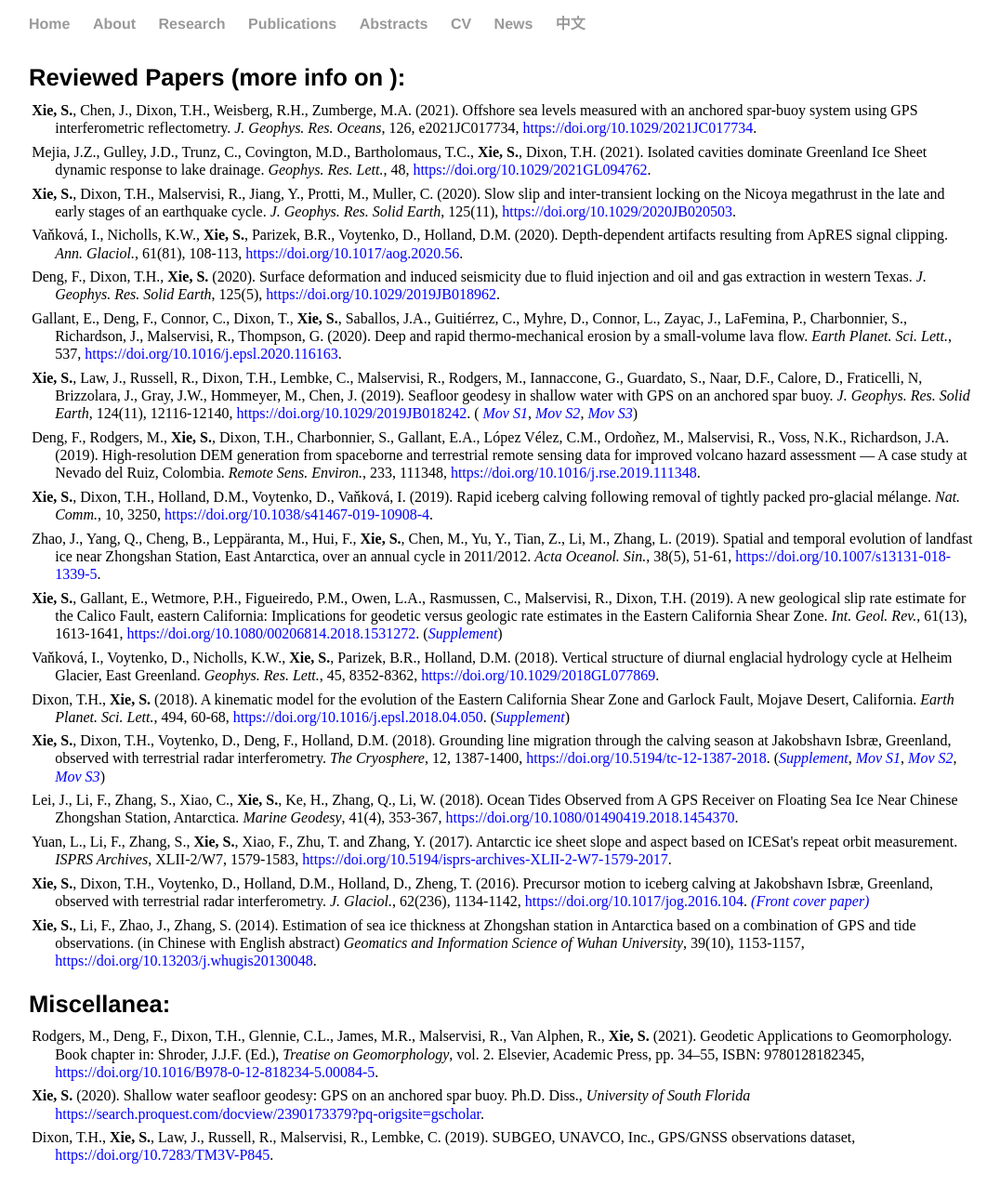
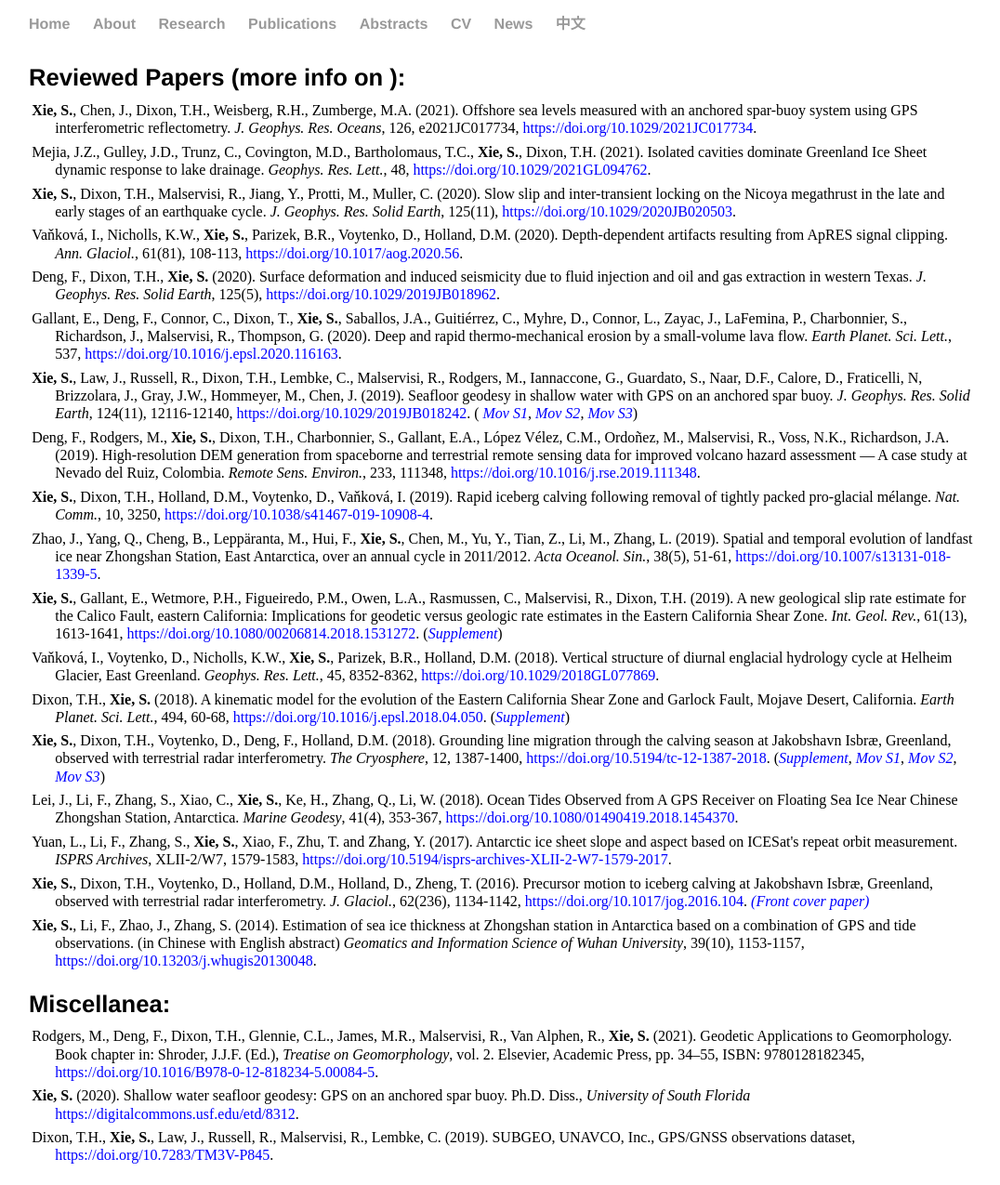
Before and after one commit to suruixie/suruixie.github.io, a Jekyll site: the page built from publications/index.html, in a window 1280 px wide. Shown: the whole page at 93% size, without its empty margins (97-1173 px from the left). Built offline with Jekyll 4.4.1, drawn with Linux system fonts in a browser that asks for light colours; a style sheet for code colours, icons or effects is not loaded.

Commit message:
Update index.html

```diff
--- a/publications/index.html
+++ b/publications/index.html
@@ -51,7 +51,7 @@ title: Surui's publications
 	<p  class="publist" style="font-size:1.0em;">
 	        Rodgers, M., Deng, F., Dixon, T.H., Glennie, C.L., James, M.R., Malservisi, R., Van Alphen, R., <strong>Xie, S.</strong> (2021). Geodetic Applications to Geomorphology. Book chapter in: Shroder, J.J.F. (Ed.), <em>Treatise on Geomorphology</em>, vol. 2. Elsevier, Academic Press, pp. 34–55, ISBN: 9780128182345, <a href="https://doi.org/10.1016/B978-0-12-818234-5.00084-5" style="color:#0000FF;">https://doi.org/10.1016/B978-0-12-818234-5.00084-5</a>.<br>
 	<p  class="publist" style="font-size:1.0em;">
-	        <strong>Xie, S.</strong> (2020). Shallow water seafloor geodesy: GPS on an anchored spar buoy. Ph.D. Diss., <em>University of South Florida</em> <a href="https://search.proquest.com/docview/2390173379?pq-origsite=gscholar" style="color:#0000FF;">https://search.proquest.com/docview/2390173379?pq-origsite=gscholar</a>.  <br>
+	        <strong>Xie, S.</strong> (2020). Shallow water seafloor geodesy: GPS on an anchored spar buoy. Ph.D. Diss., <em>University of South Florida</em> <a href="https://digitalcommons.usf.edu/etd/8312" style="color:#0000FF;">https://digitalcommons.usf.edu/etd/8312</a>.  <br>
 	<p  class="publist" style="font-size:1.0em;">
                 Dixon, T.H., <strong>Xie, S.</strong>, Law, J., Russell, R., Malservisi, R., Lembke, C. (2019). SUBGEO, UNAVCO, Inc., GPS/GNSS observations dataset, <a href="https://doi.org/10.7283/TM3V-P845" style="color:#0000FF;">https://doi.org/10.7283/TM3V-P845</a>. <br>
 		<br style="line-height:3em">
```
